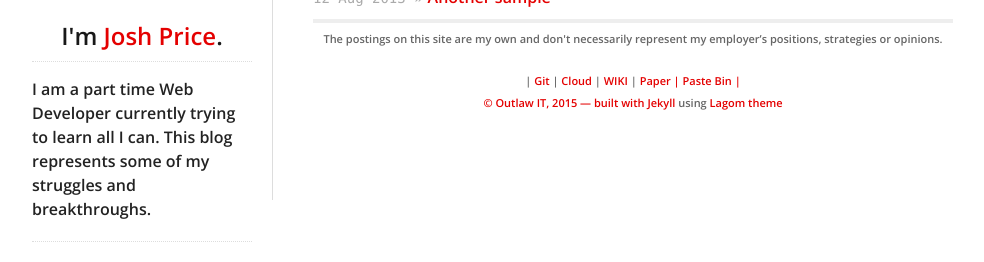
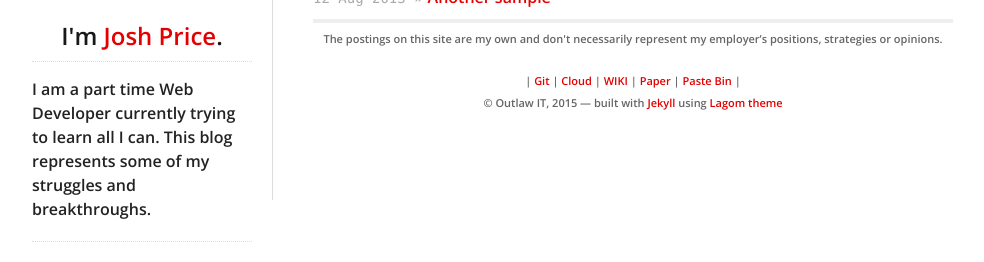
Before and after one commit to jprice/jprice.github.io, a Jekyll site: the page built from index.html, in a window 1280 px wide, cut to the strip 270-532 px from the top of the page. Shown: the whole strip, without its empty margins (138-1122 px from the left). Built offline with Jekyll 4.4.1, drawn with Linux system fonts in a browser that asks for light colours; nearby versions of some CDN libraries; comment, search, counter and statistics services are not loaded; part of the change alters nothing that is shown.

```diff
--- a/_includes/footer.html
+++ b/_includes/footer.html
@@ -7,8 +7,8 @@
   {% endif %}
 
   <p>
-    | <a href="https://git.jprice.io">Git</a> | <a href="https://cloud.jprice.io">Cloud</a> | <a href="https://wiki.jprice.io">WIKI</a> | <a href="https://paper.jprice.io/">Paper</> |
-<a href="https://paste.jprice.io/">Paste Bin</> |
+    | <a href="https://git.jprice.io">Git</a> | <a href="https://cloud.jprice.io">Cloud</a> | <a href="https://wiki.jprice.io">WIKI</a> | <a href="https://paper.jprice.io/">Paper</a> |
+<a href="https://paste.jprice.io/">Paste Bin</a> |
 <br
 />
     © Outlaw IT, 2015 &mdash; built with <a href="http://jekyllrb.com/">Jekyll</a> using <a href="https://github.com/swanson/lagom">Lagom theme</a><br />
```
